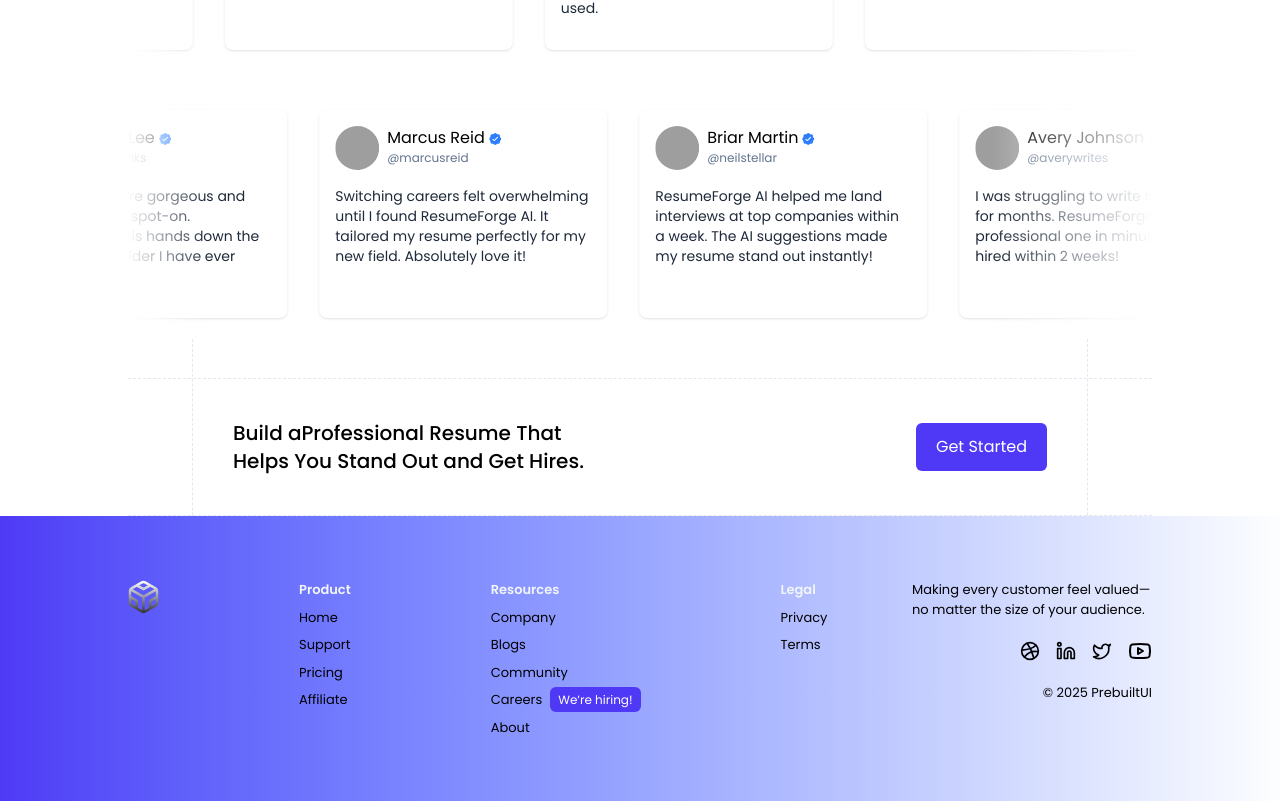
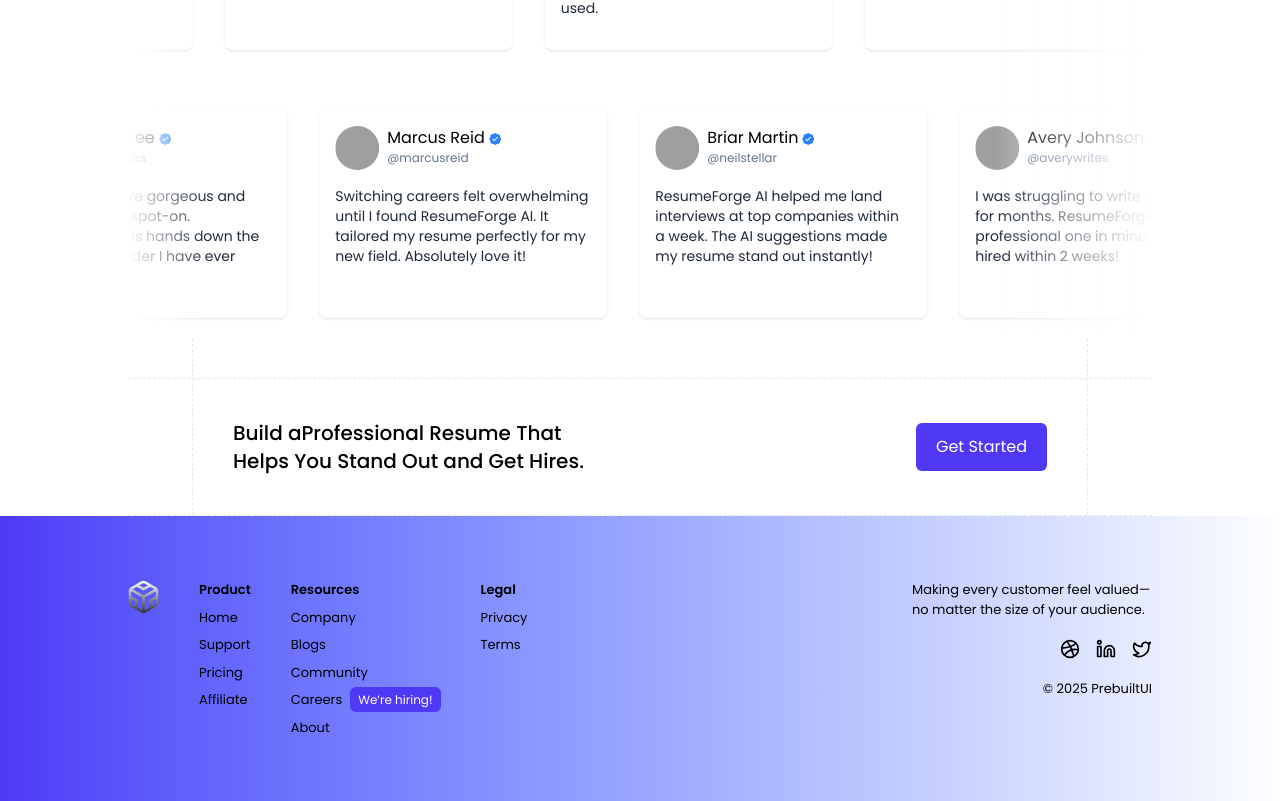
Before and after one commit to Peehal/ResumeForge_AI, a React (Vite) app in the folder client/: page / in a window 1280 px wide. Shown: the part 1596-2397 px from the top of the page. Built offline with nearby package versions, Linux system fonts and the light colour scheme; grey boxes are pictures that could not be loaded; the HTML template or start-up script is replaced by a standard one.

Commit message:
Fix: update Footer with personal links and styling fixes

```diff
--- a/client/src/components/home/Footer.jsx
+++ b/client/src/components/home/Footer.jsx
@@ -12,8 +12,9 @@ const Footer = () => {
             `}</style>
 
             <footer className="flex flex-wrap justify-center lg:justify-between overflow-hidden gap-10 md:gap-20 py-16 px-6 md:px-16 lg:px-24 xl:px-32 text-[13px] text-black-500 bg-linear-to-r from-[#4F39F6] to-[#FDFEFF]" mt-40>
-                <div className="flex flex-wrap items-start gap-10 md:gap-[60px] xl:gap-[140px]">
-                    <a href="https://prebuiltui.com">
+                <div className="flex flex-wrap items-start gap-10 md:gap-{60px} xl:gap-{140px}">
+                    <a href="#">
+
                         <svg width="31" height="34" viewBox="0 0 31 34" fill="none" xmlns="http://www.w3.org/2000/svg">
                             <path d="m8.75 5.3 6.75 3.884 6.75-3.885M8.75 28.58v-7.755L2 16.939m27 0-6.75 3.885v7.754M2.405 9.408 15.5 16.954l13.095-7.546M15.5 32V16.939M29 22.915V10.962a2.98 2.98 0 0 0-1.5-2.585L17 2.4a3.01 3.01 0 0 0-3 0L3.5 8.377A3 3 0 0 0 2 10.962v11.953A2.98 2.98 0 0 0 3.5 25.5L14 31.477a3.01 3.01 0 0 0 3 0L27.5 25.5a3 3 0 0 0 1.5-2.585" stroke="url(#a)" strokeWidth="2.5" strokeLinecap="round" strokeLinejoin="round"/>
                             <defs>
@@ -25,7 +26,7 @@ const Footer = () => {
                         </svg>
                     </a>
                     <div>
-                        <p className="text-slate-100 font-semibold">Product</p>
+                        <p className="text-black-100 font-semibold">Product</p>
                         <ul className="mt-2 space-y-2">
                             <li><a href="/" className="hover:text-indigo-600 transition">Home</a></li>
                             <li><a href="/" className="hover:text-indigo-600 transition">Support</a></li>
@@ -34,7 +35,7 @@ const Footer = () => {
                         </ul>
                     </div>
                     <div>
-                        <p className="text-slate-100 font-semibold">Resources</p>
+                        <p className="text-black-100 font-semibold">Resources</p>
                         <ul className="mt-2 space-y-2">
                             <li><a href="/" className="hover:text-indigo-600 transition">Company</a></li>
                             <li><a href="/" className="hover:text-indigo-600 transition">Blogs</a></li>
@@ -44,7 +45,7 @@ const Footer = () => {
                         </ul>
                     </div>
                     <div>
-                        <p className="text-slate-100 font-semibold">Legal</p>
+                        <p className="text--100 font-semibold">Legal</p>
                         <ul className="mt-2 space-y-2">
                             <li><a href="/" className="hover:text-indigo-600 transition">Privacy</a></li>
                             <li><a href="/" className="hover:text-indigo-600 transition">Terms</a></li>
@@ -54,7 +55,7 @@ const Footer = () => {
                 <div className="flex flex-col max-md:items-center max-md:text-center gap-2 items-end">
                     <p className="max-w-60">Making every customer feel valued—no matter the size of your audience.</p>
                     <div className="flex items-center gap-4 mt-3">
-                        <a href="https://dribbble.com/prebuiltui" target="_blank" rel="noreferrer">
+                        <a href="www.linkedin.com/in/peehal-sinha-121910312" target="_blank" rel="noreferrer">
                             <svg xmlns="http://www.w3.org/2000/svg" width="24" height="24" viewBox="0 0 24 24" fill="none" stroke="currentColor" strokeWidth="2" strokeLinecap="round" strokeLinejoin="round" className="lucide lucide-dribbble size-5 hover:text-indigo-500" aria-hidden="true">
                                 <circle cx="12" cy="12" r="10"></circle>
                                 <path d="M19.13 5.09C15.22 9.14 10 10.44 2.25 10.94"></path>
@@ -62,27 +63,21 @@ const Footer = () => {
                                 <path d="M8.56 2.75c4.37 6 6 9.42 8 17.72"></path>
                             </svg>
                         </a>
-                        <a href="https://www.linkedin.com/company/prebuiltui" target="_blank" rel="noreferrer">
+                        <a href="www.linkedin.com/in/peehal-sinha-121910312" target="_blank" rel="noreferrer">
                             <svg xmlns="http://www.w3.org/2000/svg" width="24" height="24" viewBox="0 0 24 24" fill="none" stroke="currentColor" strokeWidth="2" strokeLinecap="round" strokeLinejoin="round" className="lucide lucide-linkedin size-5 hover:text-indigo-500" aria-hidden="true">
                                 <path d="M16 8a6 6 0 0 1 6 6v7h-4v-7a2 2 0 0 0-2-2 2 2 0 0 0-2 2v7h-4v-7a6 6 0 0 1 6-6z"></path>
                                 <rect width="4" height="12" x="2" y="9"></rect>
                                 <circle cx="4" cy="4" r="2"></circle>
                             </svg>
                         </a>
-                        <a href="https://x.com/prebuiltui" target="_blank" rel="noreferrer">
+                        <a href="www.linkedin.com/in/peehal-sinha-121910312" target="_blank" rel="noreferrer">
                             <svg xmlns="http://www.w3.org/2000/svg" width="24" height="24" viewBox="0 0 24 24" fill="none" stroke="currentColor" strokeWidth="2" strokeLinecap="round" strokeLinejoin="round" className="lucide lucide-twitter size-5 hover:text-indigo-500" aria-hidden="true">
                                 <path
                                     d="M22 4s-.7 2.1-2 3.4c1.6 10-9.4 17.3-18 11.6 2.2.1 4.4-.6 6-2C3 15.5.5 9.6 3 5c2.2 2.6 5.6 4.1 9 4-.9-4.2 4-6.6 7-3.8 1.1 0 3-1.2 3-1.2z">
                                 </path>
                             </svg>
                         </a>
-                        <a href="https://www.youtube.com/@prebuiltui" target="_blank" rel="noreferrer">
-                            <svg xmlns="http://www.w3.org/2000/svg" width="24" height="24" viewBox="0 0 24 24" fill="none" stroke="currentColor" strokeWidth="2" strokeLinecap="round" strokeLinejoin="round" className="lucide lucide-youtube size-6 hover:text-indigo-500" aria-hidden="true">
-                                <path d="M2.5 17a24.12 24.12 0 0 1 0-10 2 2 0 0 1 1.4-1.4 49.56 49.56 0 0 1 16.2 0A2 2 0 0 1 21.5 7a24.12 24.12 0 0 1 0 10 2 2 0 0 1-1.4 1.4 49.55 49.55 0 0 1-16.2 0A2 2 0 0 1 2.5 17">
-                                </path>
-                                <path d="m10 15 5-3-5-3z"></path>
-                            </svg>
-                        </a>
+
                     </div>
                     <p className="mt-3 text-center">© 2025 <a href="https://prebuiltui.com">PrebuiltUI</a></p>
                 </div>
```
